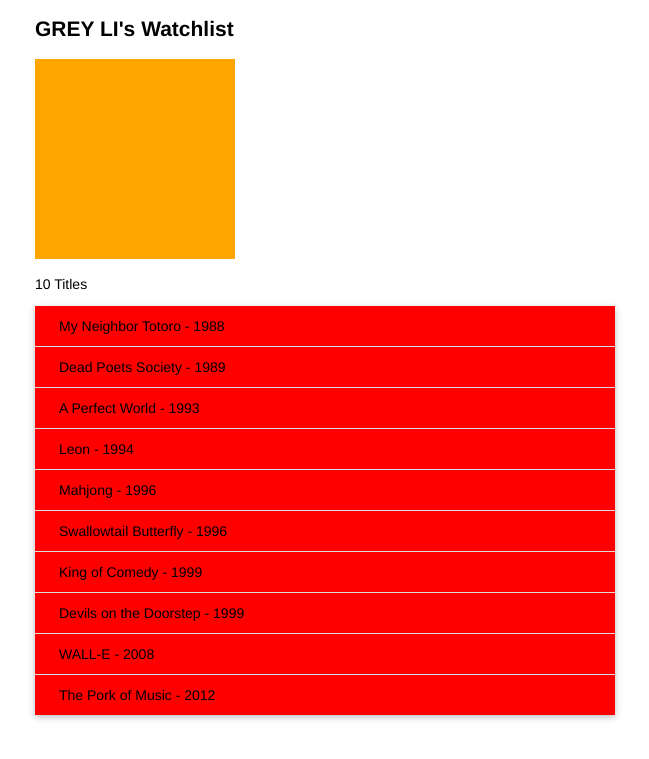
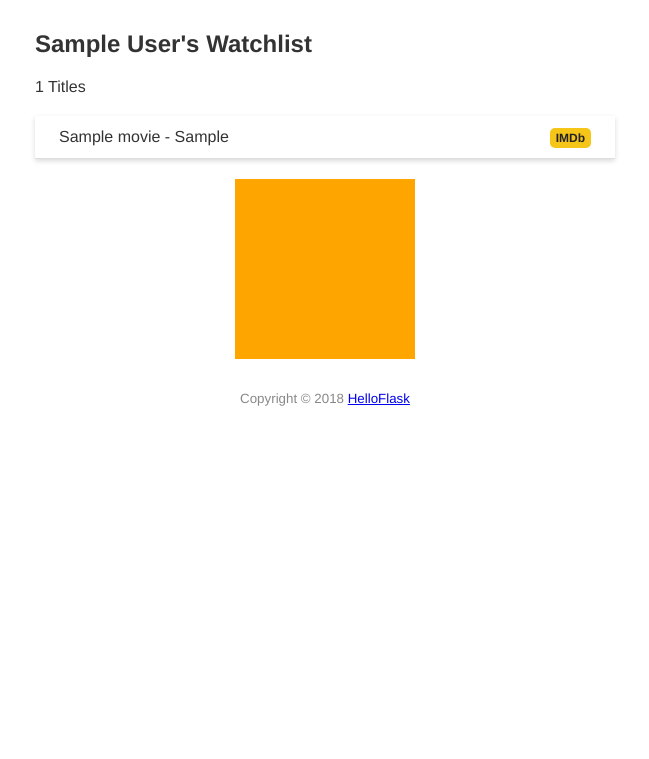
Before and after one commit to qidiaoyinghao/watchlist, a Flask app: page / in a window 1280 px wide. Shown: the top 759 px of the page, without its empty margins (315-964 px from the left). Run offline with Flask 3, Linux system fonts and the light colour scheme; tables that the repository leaves empty hold one stand-in row (values such as "Sample post").

Commit message:
Complete chapter 6: advanced templates

```diff
--- a/app.py
+++ b/app.py
@@ -1,24 +1,118 @@
+
+import sys
+from pathlib import Path
+import click
 
 from flask import Flask, render_template
+from flask_sqlalchemy import SQLAlchemy
+from sqlalchemy import String
+from sqlalchemy.orm import Mapped, mapped_column, DeclarativeBase
 
 app = Flask(__name__)
 
-name = 'Grey Li'
+# 根据操作系统选择 SQLite 路径前缀
+SQLITE_PREFIX = 'sqlite:///' if sys.platform.startswith('win') else 'sqlite:////'
 
-movies = [
-    {'title': 'My Neighbor Totoro', 'year': '1988'},
-    {'title': 'Dead Poets Society', 'year': '1989'},
-    {'title': 'A Perfect World', 'year': '1993'},
-    {'title': 'Leon', 'year': '1994'},
-    {'title': 'Mahjong', 'year': '1996'},
-    {'title': 'Swallowtail Butterfly', 'year': '1996'},
-    {'title': 'King of Comedy', 'year': '1999'},
-    {'title': 'Devils on the Doorstep', 'year': '1999'},
-    {'title': 'WALL-E', 'year': '2008'},
-    {'title': 'The Pork of Music', 'year': '2012'},
-]
+# 配置数据库文件位置
+app.config['SQLALCHEMY_DATABASE_URI'] = (
+    SQLITE_PREFIX + str(Path(app.root_path) / 'data.db')
+)
 
 
+# 定义数据库模型基础类
+class Base(DeclarativeBase):
+    pass
+
+
+# 初始化 SQLAlchemy
+db = SQLAlchemy(app, model_class=Base)
+
+
+# 用户模型
+class User(db.Model):
+    __tablename__ = 'user'
+
+    id: Mapped[int] = mapped_column(primary_key=True)
+    name: Mapped[str] = mapped_column(String(20))
+
+    movies: Mapped[list['Movie']] = db.relationship(backref='user')
+
+
+# 电影模型
+class Movie(db.Model):
+    __tablename__ = 'movie'
+
+    id: Mapped[int] = mapped_column(primary_key=True)
+    title: Mapped[str] = mapped_column(String(60))
+    year: Mapped[str] = mapped_column(String(4))
+
+    user_id: Mapped[int] = mapped_column(db.ForeignKey('user.id'))
+
+
+# 模板上下文处理器
+@app.context_processor
+def inject_user():
+    user = User.query.first()
+    return dict(user=user)
+
+
+# 首页路由
 @app.route('/')
 def index():
-    return render_template('index.html', name=name, movies=movies)
+    user = User.query.first()
+    movies = Movie.query.all()
+
+    name = user.name if user else 'Grey Li'
+
+    return render_template(
+        'index.html',
+        name=name,
+        movies=movies
+    )
+
+
+# 自定义 404 错误页面
+@app.errorhandler(404)
+def page_not_found(error):
+    return render_template('404.html'), 404
+
+
+# 创建示例数据的 Flask 命令
+@app.cli.command()
+def forge():
+    """Generate fake data."""
+
+    # 删除旧表并重新创建
+    db.drop_all()
+    db.create_all()
+
+    # 用户名
+    name = 'Grey Li'
+
+    # 电影列表
+    movies = [
+        {'title': 'My Neighbor Totoro', 'year': '1988'},
+        {'title': 'Dead Poets Society', 'year': '1989'},
+        {'title': 'A Perfect World', 'year': '1993'},
+        {'title': 'Leon', 'year': '1994'},
+        {'title': 'Mahjong', 'year': '1996'},
+        {'title': 'Swallowtail Butterfly', 'year': '1996'},
+        {'title': 'King of Comedy', 'year': '1999'},
+        {'title': 'Devils on the Doorstep', 'year': '1999'},
+        {'title': 'WALL-E', 'year': '2008'},
+        {'title': 'The Pork of Music', 'year': '2012'},
+    ]
+
+    # 添加用户
+    user = User(name=name)
+    db.session.add(user)
+
+    # 添加电影
+    for m in movies:
+        movie = Movie(title=m['title'], year=m['year'])
+        db.session.add(movie)
+
+    # 提交到数据库
+    db.session.commit()
+
+    click.echo('Done.')
--- a/static/style.css
+++ b/static/style.css
@@ -1,45 +1,96 @@
-/* 页面整体 */
+
+/* 页面整体样式 */
 body {
-    margin: auto;
     max-width: 580px;
-    font-size: 14px;
+    margin: 30px auto;
+    padding: 0 20px;
     font-family: Helvetica, Arial, sans-serif;
+    color: #333;
 }
 
-/* 页脚 */
-footer {
-    color: #888;
-    margin-top: 15px;
-    text-align: center;
-    padding: 10px;
-}
-
-/* 头像 */
-.avatar {
-    width: 40px;
+/* 标题 */
+h2 {
+    margin-bottom: 20px;
 }
 
 /* 电影列表 */
 .movie-list {
     list-style-type: none;
     padding: 0;
-    margin-bottom: 10px;
-    box-shadow: 0 2px 5px 0 rgba(0, 0, 0, 0.16), 0 2px 10px 0 rgba(0, 0, 0, 0.12);
+    margin: 20px 0;
+    box-shadow: 0 2px 5px rgba(0, 0, 0, 0.15);
 }
 
+/* 每一部电影 */
 .movie-list li {
     padding: 12px 24px;
     border-bottom: 1px solid #ddd;
+    background-color: #fff;
 }
 
-.movie-list li:last-child {
-    border-bottom: none;
+/* 鼠标悬停效果 */
+.movie-list li:hover {
+    background-color: #d9d9d9 !important;
+    cursor: pointer;
 }
 
-.movie-list {
-    background-color: red !important;
+/* IMDb 链接靠右 */
+.float-right {
+    float: right;
 }
 
-.movie-list li:hover {
-    background-color: #f8f9fa;
+/* IMDb 按钮 */
+.imdb {
+    font-size: 12px;
+    font-weight: bold;
+    color: #222;
+    text-decoration: none;
+    background-color: #f5c518;
+    border-radius: 5px;
+    padding: 3px 6px;
 }
+
+.imdb:hover {
+    background-color: #e6b800;
+}
+
+/* 图片 */
+img {
+    display: block;
+    width: 180px;
+    max-width: 100%;
+    height: auto;
+    margin: 20px auto;
+}
+
+/* 导航栏 */
+nav ul {
+    list-style-type: none;
+    margin: 0;
+    padding: 0;
+    overflow: hidden;
+    background-color: #333;
+}
+
+nav li {
+    float: left;
+}
+
+nav li a {
+    display: block;
+    color: white;
+    text-align: center;
+    padding: 8px 12px;
+    text-decoration: none;
+}
+
+nav li a:hover {
+    background-color: #111;
+}
+
+/* 页脚 */
+footer {
+    margin-top: 30px;
+    color: #888;
+    text-align: center;
+}
--- /dev/null
+++ b/templates/base.html
@@ -0,0 +1,21 @@
+<!DOCTYPE html>
+<html lang="en">
+<head>
+    {% block head %}
+    <meta charset="utf-8">
+    <meta name="viewport" content="width=device-width, initial-scale=1.0">
+    <title>{{ user.name }}'s Watchlist</title>
+    <link rel="icon" href="{{ url_for('static', filename='favicon.png') }}">
+    <link rel="stylesheet" href="{{ url_for('static', filename='style.css') }}">
+    {% endblock %}
+</head>
+<body>
+    <h2>{{ user.name }}'s Watchlist</h2>
+
+    {% block content %}{% endblock %}
+
+    <footer>
+        <small>Copyright © 2018 <a href="https://helloflask.com/book/3">HelloFlask</a></small>
+    </footer>
+</body>
+</html>
--- a/templates/index.html
+++ b/templates/index.html
@@ -1,31 +1,30 @@
-<!DOCTYPE html>
-<html lang="en">
-<head>
-    <meta charset="utf-8">
-    <title>{{ name }}'s Watchlist</title>
 
-    <!-- 网站图标 -->
-    <link rel="icon" href="{{ url_for('static', filename='favicon.png') }}">
+{% extends 'base.html' %}
 
-    <!-- 引入 CSS 样式文件 -->
-    <link rel="stylesheet" href="{{ url_for('static', filename='style.css') }}" type="text/css">
-</head>
+{% block content %}
 
-<body>
-    <h2>{{ name|upper }}'s Watchlist</h2>
+<p>{{ movies|length }} Titles</p>
 
-    <!-- 电影图片 -->
-    <img src="{{ url_for('static', filename='images/movie.png') }}" alt="Movie">
+<ul class="movie-list">
+    {% for movie in movies %}
+    <li>
+        {{ movie.title }} - {{ movie.year }}
 
-    <!-- 电影数量 -->
-    <p>{{ movies|length }} Titles</p>
+        <span class="float-right">
+            <a class="imdb"
+               href="https://www.imdb.com/find?q={{ movie.title }}"
+               target="_blank"
+               title="Find this movie on IMDb">
+                IMDb
+            </a>
+        </span>
+    </li>
+    {% endfor %}
+</ul>
 
-    <!-- 电影列表 -->
-    <ul class="movie-list">
-        {% for movie in movies %}
-        <li>{{ movie.title }} - {{ movie.year }}</li>
-        {% endfor %}
-    </ul>
+<img
+    alt="Movie"
+    src="{{ url_for('static', filename='images/movie.png') }}"
+>
 
-</body>
-</html>
+{% endblock %}
```
Also changed, not shown: templates/404.html (added, +16 -0 lines).
